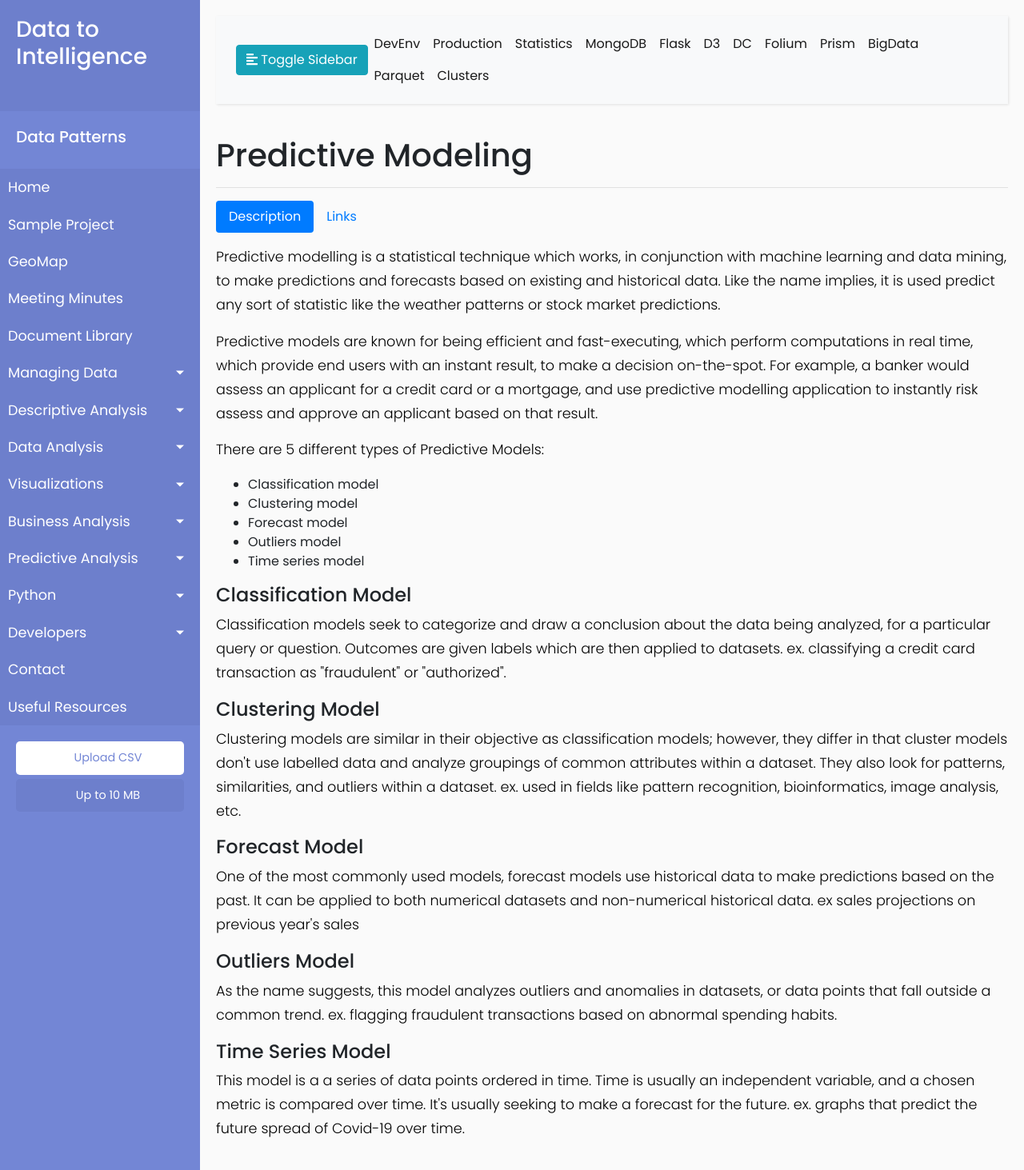
After one commit to Hamza-Salman/Data2Int, a Flask app: page /PredictiveModeling in a window 1280 px wide. The commit adds this page. Shown: the whole page at 80% size. Run offline with Flask 2, Linux system fonts and the light colour scheme; some libraries are stand-ins or nearby versions.

Commit message:
Adding webpages for predictive analysis submenu

```diff
--- a/html/hello.py
+++ b/html/hello.py
@@ -292,6 +292,21 @@ def tensorflow():
     return render_template('tensorflow.html')
 
 
+@app.route('/MachineLearning')
+def machine_learning():
+    return render_template('MachineLearning.html')
+
+
+@app.route('/PredictiveModeling')
+def predictive_modeling():
+    return render_template('PredictiveModeling.html')
+
+
+@app.route('/DataMining')
+def data_mining():
+    return render_template('DataMining.html')
+
+
 @app.route("/donorschoose/projects")
 def donorschoose_projects():
     connection = MongoClient(MONGODB_HOST, MONGODB_PORT)
--- /dev/null
+++ b/html/templates/PredictiveModeling.html
@@ -0,0 +1,153 @@
+{% extends "base.html" %}
+{% block title %}Predictive Modeling{% endblock %}
+
+{% block content %}
+
+    <h1>Predictive Modeling</h1>
+
+    <hr>
+
+    <ul class="nav nav-pills mb-3" id="pills-tab" role="tablist">
+        <li class="nav-item">
+            <a class="nav-link active" id="pills-description-tab" data-toggle="pill" href="#pills-description"
+               role="tab"
+               aria-controls="pills-description" aria-selected="false">Description</a>
+        </li>
+        <li class="nav-item">
+            <a class="nav-link" id="pills-links-tab" data-toggle="pill" href="#pills-links"
+               role="tab"
+               aria-controls="pills-links" aria-selected="false">Links</a>
+        </li>
+    </ul>
+
+    <div class="tab-content" id="pills-tabContent">
+        <div class="tab-pane fade show active" id="pills-description" role="tabpanel"
+             aria-labelledby="pills-description-tab">
+            <p>Predictive modelling is a statistical technique which works, in conjunction with machine learning
+            and data mining, to make predictions and forecasts based on existing and historical data. Like the name implies,
+            it is used predict any sort of statistic like the weather patterns or stock market predictions. </p>
+
+            <p>Predictive models are known for being efficient and fast-executing, which perform computations in real time, which
+            provide end users with an instant result, to make a decision on-the-spot. For example, a banker would assess an applicant for a credit card
+            or a mortgage, and use predictive modelling application to instantly risk assess and approve an applicant based on that result.</p>
+
+            <p>There are 5 different types of Predictive Models:</p>
+
+            <ul>
+                <li>Classification model</li>
+                <li>Clustering model</li>
+                <li>Forecast model</li>
+                <li>Outliers model</li>
+                <li>Time series model</li>
+            </ul>
+
+            <h4>Classification Model</h4>
+            <p>Classification models seek to categorize and draw a conclusion about the data being analyzed, for a particular query or question.
+            Outcomes are given labels which are then applied to datasets. ex. classifying a credit card transaction as "fraudulent" or "authorized".</p>
+
+
+            <h4>Clustering Model</h4>
+            <p>Clustering models are similar in their objective as classification models; however, they differ in that cluster
+                models don't use labelled data and analyze groupings of common attributes within a dataset. They also look for patterns,
+                similarities, and outliers within a dataset. ex. used in fields like pattern recognition, bioinformatics, image analysis, etc.</p>
+
+            <h4>Forecast Model</h4>
+            <p>One of the most commonly used models, forecast models use historical data to make predictions based on the past. It can be applied to both
+            numerical datasets and non-numerical historical data. ex sales projections on previous year's sales</p>
+
+            <h4>Outliers Model</h4>
+            <p>As the name suggests, this model analyzes outliers and anomalies in datasets, or data points that fall outside a common trend.
+            ex. flagging fraudulent transactions based on abnormal spending habits.</p>
+
+            <h4>Time Series Model</h4>
+            <p>This model is a a series of data points ordered in time. Time is usually an independent variable, and a chosen metric is compared over time.
+                It's usually seeking to make a forecast for the future. ex. graphs that predict the future spread of Covid-19 over time.</p>
+
+
+        </div>
+
+        <div class="tab-pane fade" id="pills-links" role="tabpanel" aria-labelledby="pills-links-tab">
+
+            <div class="accordion" id="accordionGuide-links">
+
+
+                <div class="card">
+                    <div class="card-header" id="headingOne">
+                        <h5 class="mb-0">
+                            <button class="btn btn-link" type="button" data-toggle="collapse"
+                                    data-target="#collapseOne"
+                                    aria-expanded="false" aria-controls="collapseOne">
+                                Predictive Modeling: Types, Benefits, and Algorithms
+                            </button>
+                        </h5>
+                    </div>
+
+                    <div id="collapseOne" class="collapse" aria-labelledby="headingOne"
+                         data-parent="#accordionGuide-links">
+                        <div class="card-body">
+                            <div class="description">
+                                <a target="_blank" href="https://www.netsuite.com/portal/resource/articles/financial-management/predictive-modeling.shtml">Link</a>
+                                <p><strong>Description</strong><br></p>
+                                <p>An overview of predictive modeling</p>
+                            </div>
+                        </div>
+                    </div>
+
+                </div>
+
+                <div class="card">
+                    <div class="card-header" id="headingTwo">
+                        <h5 class="mb-0">
+                            <button class="btn btn-link" type="button" data-toggle="collapse"
+                                    data-target="#collapseTwo"
+                                    aria-expanded="false" aria-controls="collapseTwo">
+                                Top 5 Predictive Analytics Models and Algorithms
+                            </button>
+                        </h5>
+                    </div>
+
+                    <div id="collapseTwo" class="collapse" aria-labelledby="headingTwo"
+                         data-parent="#accordionGuide-links">
+                        <div class="card-body">
+                            <div class="description">
+                                <a target="_blank"
+                                   href="https://www.logianalytics.com/predictive-analytics/predictive-algorithms-and-models/">Link</a>
+                                <p><strong>Description</strong><br></p>
+                                <p>A walkthrough of common models and algorithms within predictive modeling.</p>
+                            </div>
+                        </div>
+                    </div>
+
+                </div>
+
+                <div class="card">
+                    <div class="card-header" id="headingThree">
+                        <h5 class="mb-0">
+                            <button class="btn btn-link" type="button" data-toggle="collapse"
+                                    data-target="#collapseThree"
+                                    aria-expanded="false" aria-controls="collapseThree">
+                                Selecting the Correct Predictive Modeling Technique
+                            </button>
+                        </h5>
+                    </div>
+
+                    <div id="collapseThree" class="collapse" aria-labelledby="headingThree"
+                         data-parent="#accordionGuide-links">
+                        <div class="card-body">
+                            <div class="description">
+                                <a target="_blank"
+                                   href="https://towardsdatascience.com/selecting-the-correct-predictive-modeling-technique-ba459c370d59">Link</a>
+                                <p><strong>Description</strong><br></p>
+                                <p>An article on how to select the the right predictive modeling technique for your project</p>
+                            </div>
+                        </div>
+                    </div>
+
+                </div>
+
+            </div>
+        </div>
+    </div>
+
+
+{% endblock %}
--- a/html/templates/base.html
+++ b/html/templates/base.html
@@ -208,15 +208,15 @@
                     Analysis</a>
                 <ul class="collapse list-unstyled" id="preSubmenu">
                     <li class="active">
-                        <a href="#">Data Mining</a>
+                        <a href="{{ url_for('data_mining')}}">Data Mining</a>
                     </li>
 
                     <li class="active">
-                        <a href="#">Predictive Modelling</a>
+                        <a href="{{ url_for('predictive_modeling')}}">Predictive Modelling</a>
                     </li>
 
                     <li class="active">
-                        <a href="#">Machine Learning</a>
+                        <a href="{{ url_for('machine_learning')}}">Machine Learning</a>
                     </li>
                 </ul>
             </li>
```
Also changed, not shown: html/templates/DataMining.html (added, +154 -0 lines), html/templates/MachineLearning.html (added, +185 -0 lines).
